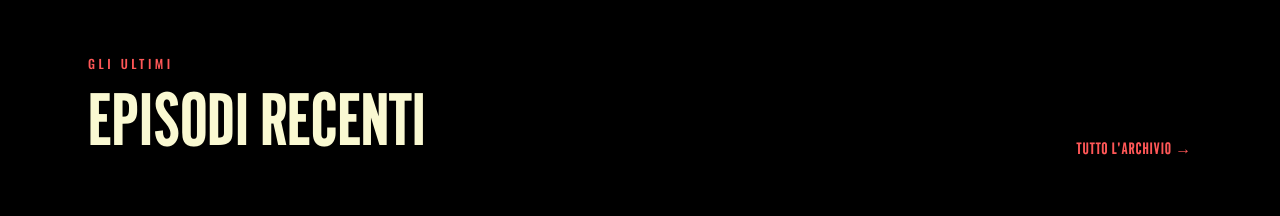
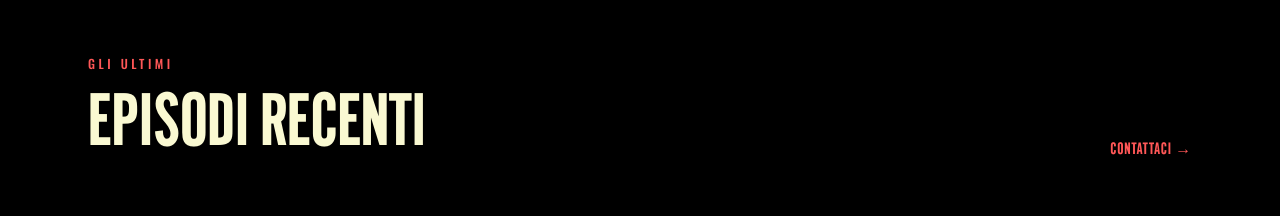
Before and after one commit to matteo492/storie-di-brand, a Next.js app: page / in a window 1280 px wide. Shown: the part 860-1076 px from the top of the page. Built offline with nearby package versions, Linux system fonts and the light colour scheme; grey boxes are pictures that could not be loaded.

Commit message:
Episodi: CTA in alto a destra rimanda al modulo contatti
Co-Authored-By: Claude Opus 4.8 <noreply@anthropic.com>

```diff
--- a/app/page.tsx
+++ b/app/page.tsx
@@ -73,9 +73,9 @@ export default function Home() {
             <p className="eyebrow">Gli ultimi</p>
             <h2 className="section-title">Episodi recenti</h2>
           </div>
-          <Link href="/episodi" className="link-arrow">
-            Tutto l&apos;archivio →
-          </Link>
+          <a href="mailto:info@storiedibrand.it" className="link-arrow">
+            Contattaci →
+          </a>
         </div>
 
         <EpisodeSlider episodes={episodes.slice(0, 10)} />
```
